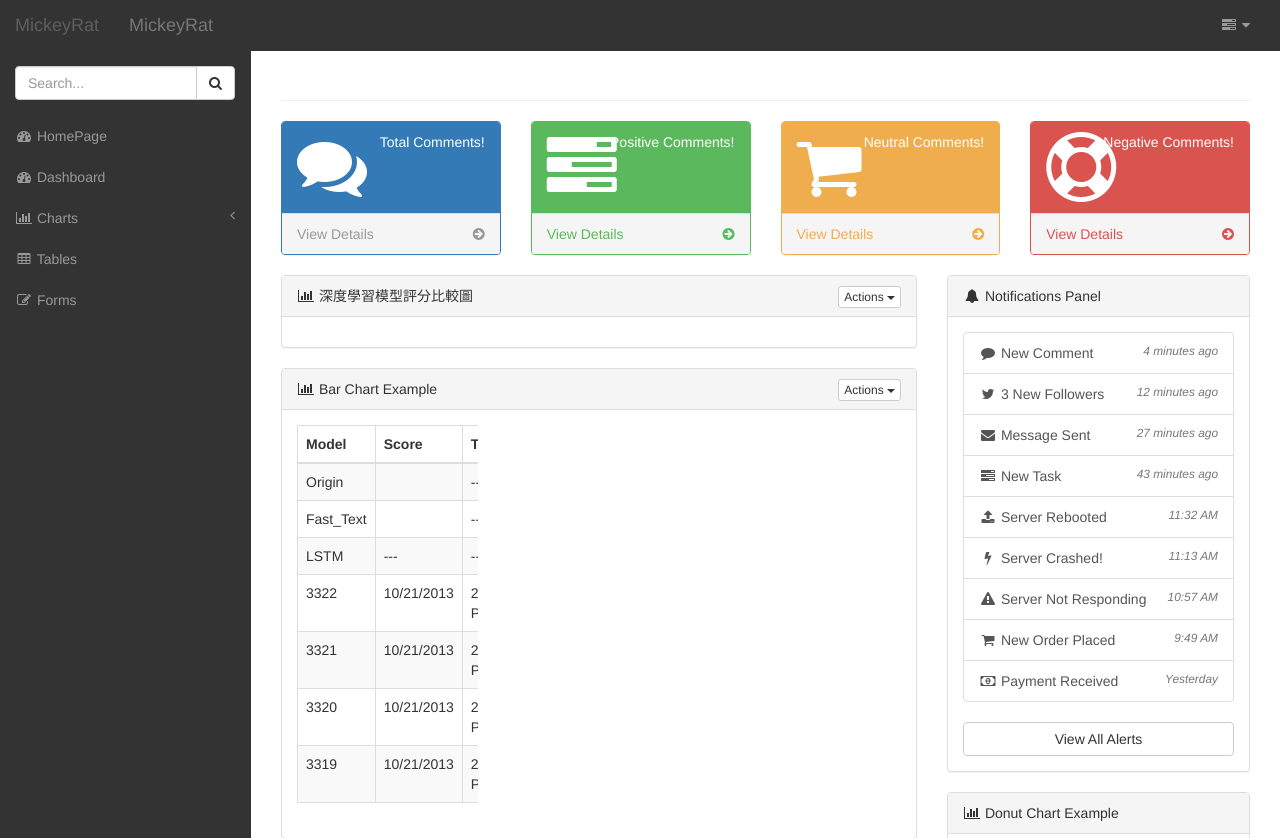
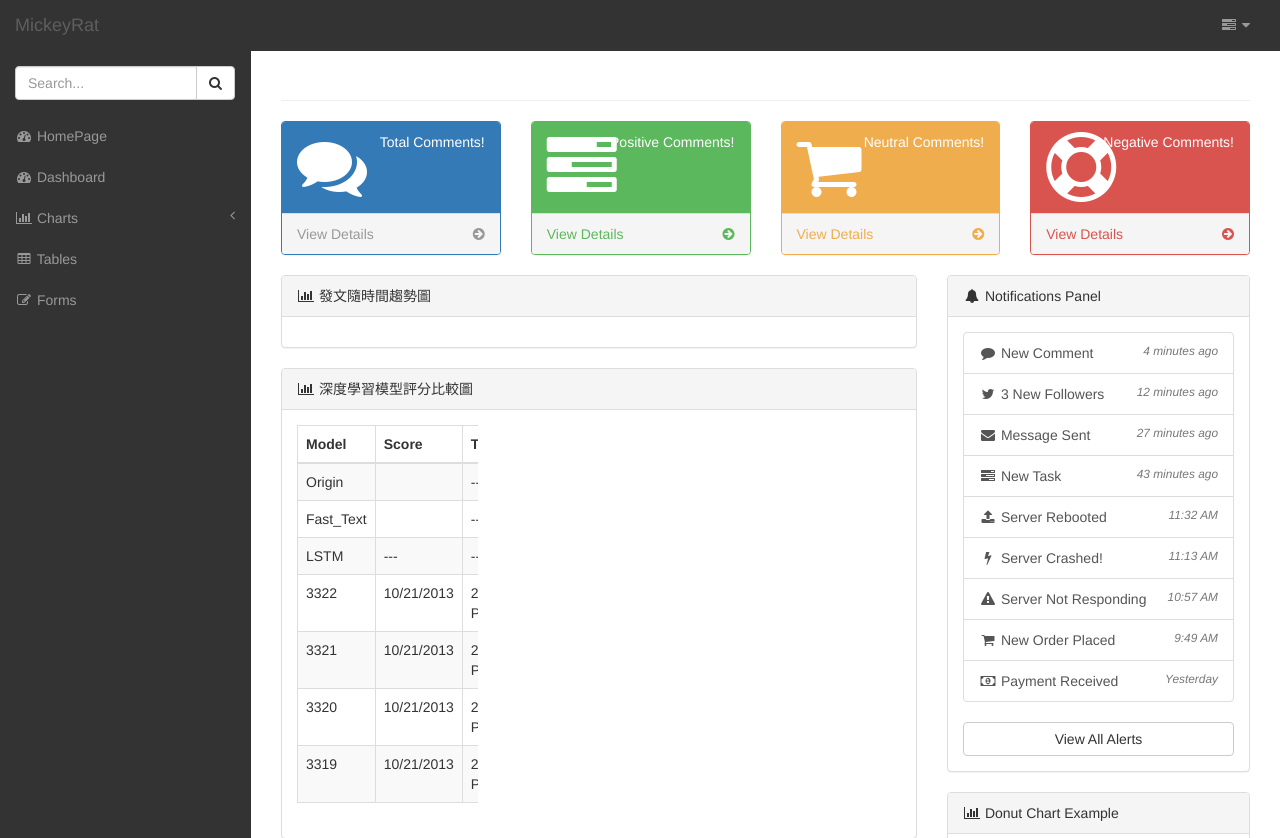
Before and after one commit to sqaz91819/django-and-bootstrap-template, a Django app: page /rate/index/ in a window 1280 px wide. Shown: the top 838 px of the page. Run offline with Django 3.2, Linux system fonts and the light colour scheme; grey boxes labelled with a size stand in for pictures from a placeholder-image service; some libraries are stand-ins or nearby versions.

Commit message:
CSS & HTML fix
Article preview CSS fix.
Useless HTML deleted.

```diff
--- a/mysite/rate/static/dist/css/sb-admin-20.css
+++ b/mysite/rate/static/dist/css/sb-admin-20.css
@@ -409,7 +409,7 @@ table.dataTable thead .sorting:after {
   ul.timeline > li > .timeline-panel {
     width: calc(10%);
     width: -moz-calc(10%);
-    width: -webkit-calc(10%);
+    width: -webkit-calc(70%);
   }
   ul.timeline > li > .timeline-badge {
     top: 16px;
--- a/mysite/rate/templates/rate/index.html
+++ b/mysite/rate/templates/rate/index.html
@@ -52,7 +52,6 @@
                     <span class="icon-bar"></span>
                     <span class="icon-bar"></span>
                 </button>
-                <a class="navbar-brand" href="{% url 'rate:home' %}">MickeyRat</a>
                 <a class="navbar-brand" href="{% url 'rate:home' %}">MickeyRat</a>
             </div>
             <!-- /.navbar-header -->
@@ -306,26 +305,7 @@
                 <div class="col-lg-8">
                     <div class="panel panel-default">
                         <div class="panel-heading">
-                            <i class="fa fa-bar-chart-o fa-fw"></i> 深度學習模型評分比較圖
-                            <div class="pull-right">
-                                <div class="btn-group">
-                                    <button type="button" class="btn btn-default btn-xs dropdown-toggle" data-toggle="dropdown">
-                                        Actions
-                                        <span class="caret"></span>
-                                    </button>
-                                    <ul class="dropdown-menu pull-right" role="menu">
-                                        <li><a href="#">Action</a>
-                                        </li>
-                                        <li><a href="#">Another action</a>
-                                        </li>
-                                        <li><a href="#">Something else here</a>
-                                        </li>
-                                        <li class="divider"></li>
-                                        <li><a href="#">Separated link</a>
-                                        </li>
-                                    </ul>
-                                </div>
-                            </div>
+                            <i class="fa fa-bar-chart-o fa-fw"></i> 發文隨時間趨勢圖
                         </div>
                         <!-- /.panel-heading -->
                         <div class="panel-body">
@@ -339,26 +319,7 @@
                     <!-- /.panel -->
                     <div class="panel panel-default">
                         <div class="panel-heading">
-                            <i class="fa fa-bar-chart-o fa-fw"></i> Bar Chart Example
-                            <div class="pull-right">
-                                <div class="btn-group">
-                                    <button type="button" class="btn btn-default btn-xs dropdown-toggle" data-toggle="dropdown">
-                                        Actions
-                                        <span class="caret"></span>
-                                    </button>
-                                    <ul class="dropdown-menu pull-right" role="menu">
-                                        <li><a href="#">Action</a>
-                                        </li>
-                                        <li><a href="#">Another action</a>
-                                        </li>
-                                        <li><a href="#">Something else here</a>
-                                        </li>
-                                        <li class="divider"></li>
-                                        <li><a href="#">Separated link</a>
-                                        </li>
-                                    </ul>
-                                </div>
-                            </div>
+                            <i class="fa fa-bar-chart-o fa-fw"></i> 深度學習模型評分比較圖
                         </div>
                         <!-- /.panel-heading -->
                         <div class="panel-body">
```
